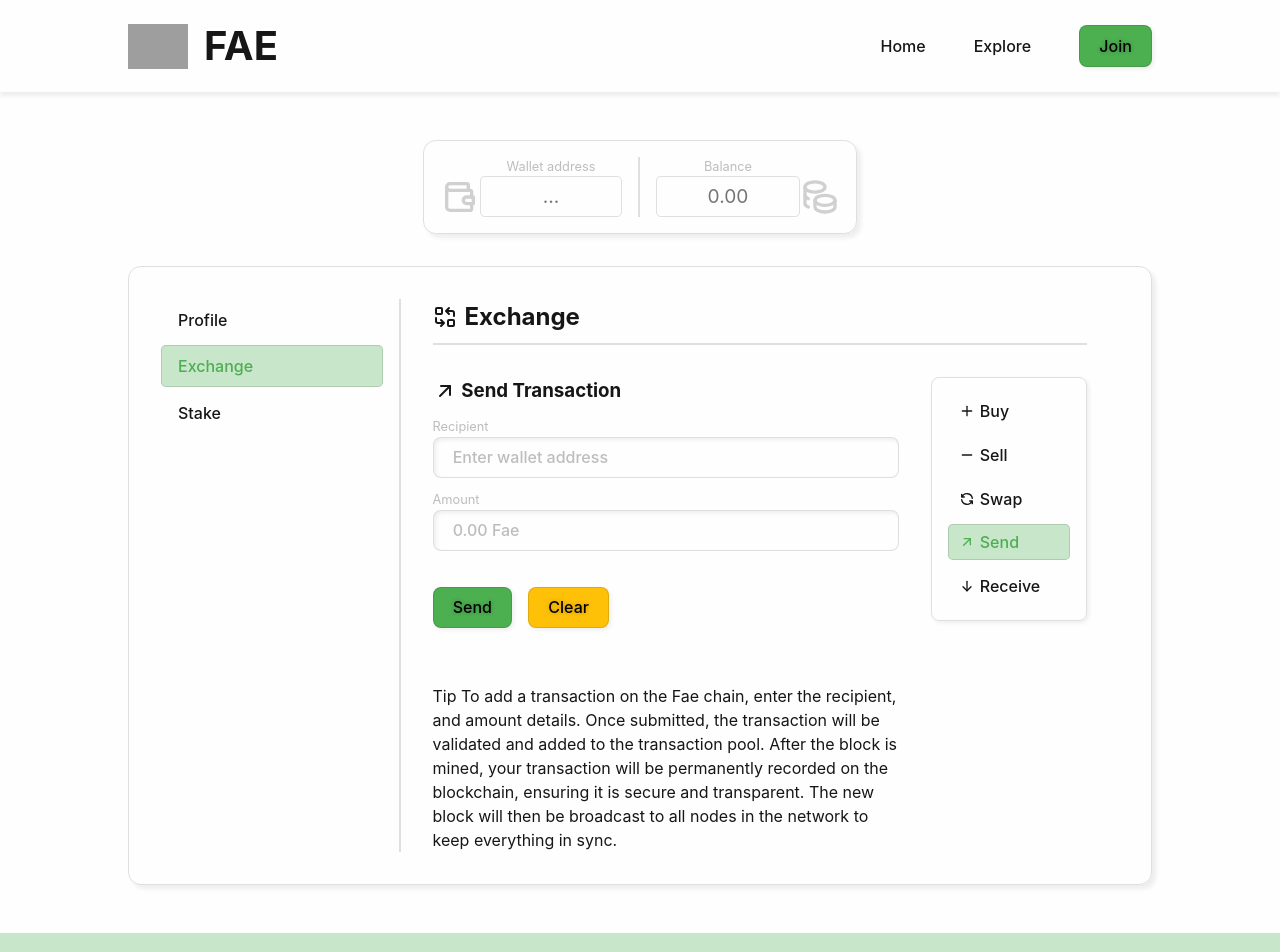
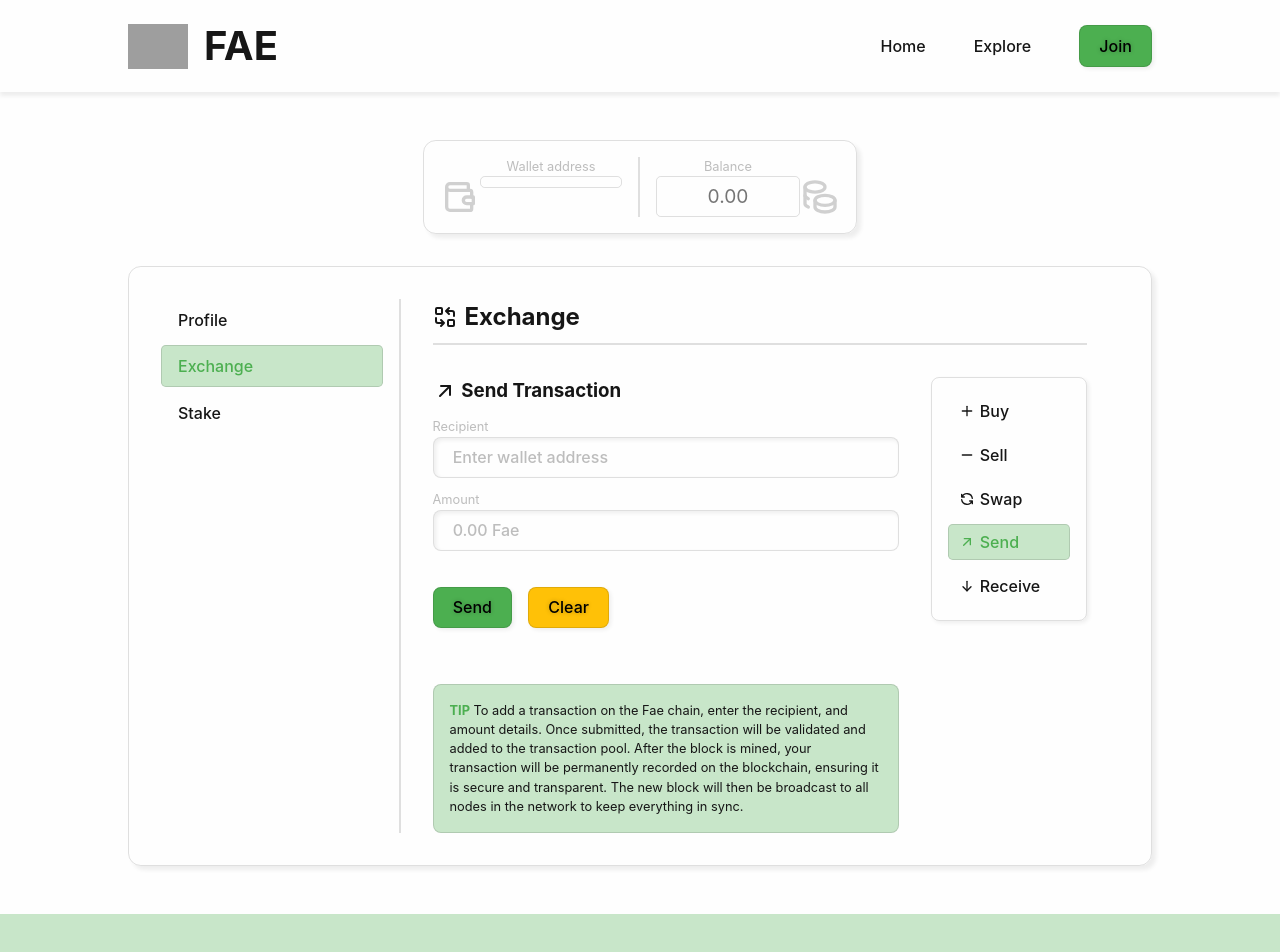
Before and after one commit to rowpacmal/bcu23d-nodejs-faecoin, a React (Vite) app in the folder client/: page /me/exchange/send in a window 1280 px wide. Shown: the top 952 px of the page. Built offline with nearby package versions, Linux system fonts and the light colour scheme; no server answers; grey boxes are pictures that could not be loaded.

Commit message:
Added new demo component and updated the following files

```diff
--- /dev/null
+++ b/client/src/pages/Demo.jsx
@@ -0,0 +1,14 @@
+import generalStyle from '../styles/general.module.css';
+
+function Demo() {
+  return (
+    <p className={generalStyle.alert}>
+      <span className={generalStyle.embolden}>Alert</span> Thank you for trying
+      out our app! Please note that the section you&apos;re trying to access is
+      currently under development. This app is a demo created for educational
+      purposes. We appreciate your understanding and patience.
+    </p>
+  );
+}
+
+export default Demo;
--- a/client/src/pages/User.jsx
+++ b/client/src/pages/User.jsx
@@ -55,7 +55,7 @@ function User() {
           <div className={style.address}>
             <span className={style.label}>Wallet address</span>
             <span className={`${style.span} ${style.big}`}>
-              {wallet?.address?.slice(0, 12)}...
+              <div className={style.addressWrapper}>{wallet?.address}</div>
             </span>
           </div>
 
--- a/client/src/pages/exchange/Send.jsx
+++ b/client/src/pages/exchange/Send.jsx
@@ -1,10 +1,12 @@
 import { useState } from 'react';
+import { IconArrowUpRight } from '@tabler/icons-react';
+
 import updateFormData from '../../utils/updateFormData';
 import { addTransaction } from '../../services/transactionService';
 
+import generalStyle from '../../styles/general.module.css';
 import formStyle from '../../styles/Form.module.css';
 import style from '../../styles/Transaction.module.css';
-import { IconArrowUpRight } from '@tabler/icons-react';
 
 function Send() {
   const [formData, setFormData] = useState({
@@ -106,14 +108,14 @@ function Send() {
         </div>
       </form>
 
-      <p className={style.tip}>
-        <span className={style.embolden}>Tip</span> To add a transaction on the
-        Fae chain, enter the recipient, and amount details. Once submitted, the
-        transaction will be validated and added to the transaction pool. After
-        the block is mined, your transaction will be permanently recorded on the
-        blockchain, ensuring it is secure and transparent. The new block will
-        then be broadcast to all nodes in the network to keep everything in
-        sync.
+      <p className={`${generalStyle.alert} ${style.tip}`}>
+        <span className={generalStyle.embolden}>Tip</span> To add a transaction
+        on the Fae chain, enter the recipient, and amount details. Once
+        submitted, the transaction will be validated and added to the
+        transaction pool. After the block is mined, your transaction will be
+        permanently recorded on the blockchain, ensuring it is secure and
+        transparent. The new block will then be broadcast to all nodes in the
+        network to keep everything in sync.
       </p>
     </section>
   );
```
Also changed, not shown: client/src/Router.jsx (+5 -4 lines).
